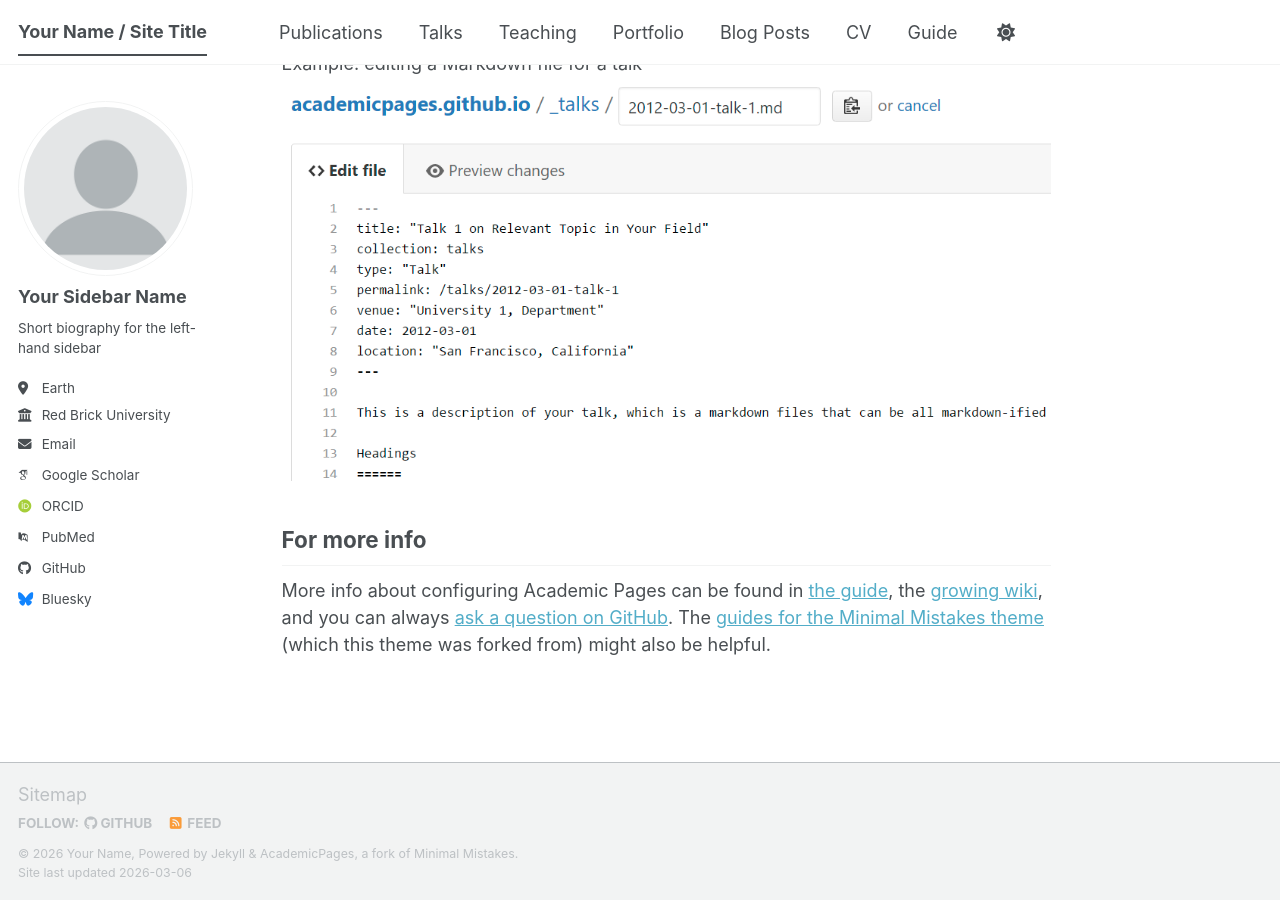
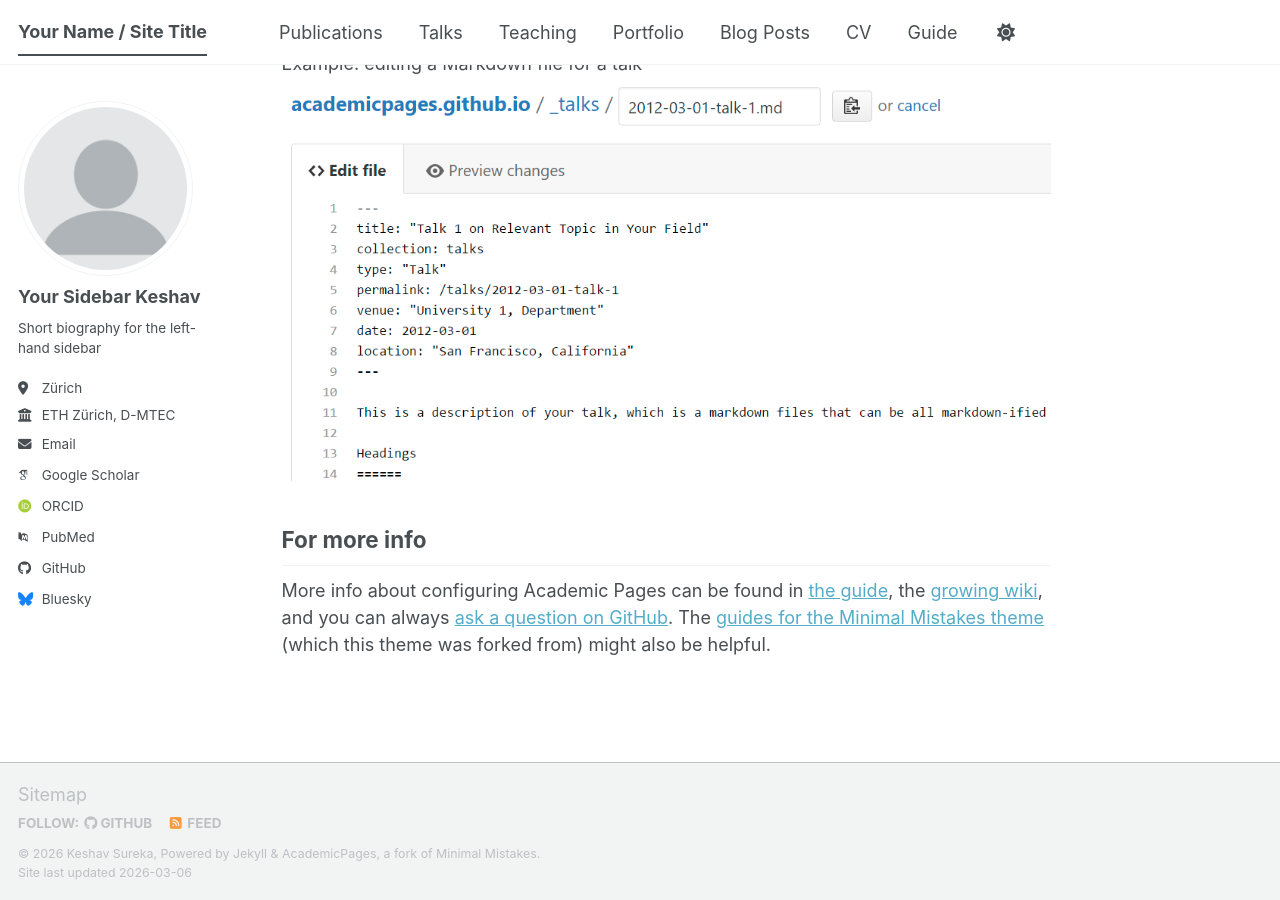
Before and after one commit to sureka-keshav/surekakeshav.github.io, a Jekyll site: the page built from _pages/about.md, in a window 1280 px wide and 900 px high, scrolled down 2720 px. Built offline with Jekyll 4.4.1, drawn with Linux system fonts in a browser that asks for light colours; some web fonts are replaced; a script bundle is joined from its source files by our own code; library files that are not in the unit come from our copies.

Commit message:
Update _config.yml

```diff
--- a/_config.yml
+++ b/_config.yml
@@ -11,7 +11,7 @@ locale                   : "en-US"
 site_theme               : "default" # The available themes options are "default", "air", "sunrise", "mint", "dirt" and "contrast"
 title                    : "Your Name / Site Title"
 title_separator          : "-"
-name                     : &name "Your Name"
+name                     : &name "Keshav Sureka"
 description              : &description "Your Name's academic portfolio"   # Update this with a general description of your site, this is the default if not overridden by a page
 url                      : https://academicpages.github.io # The base hostname & protocol for your site e.g. "https://[your GitHub username].github.io",
                                                            # or if you already have some other page hosted on Github then use "https://[your GitHub username].github.io/[Your Repo Name]"
@@ -24,13 +24,13 @@ repository               : "academicpages/academicpages.github.io"
 author:
   # Biographic information
   avatar           : "profile.png"
-  name             : "Your Sidebar Name"
-  pronouns         : # example: "she/her"
+  name             : "Your Sidebar Keshav"
+  pronouns         : # example:
   bio              : "Short biography for the left-hand sidebar"
-  location         : "Earth"
-  employer         : "Red Brick University"
+  location         : "Zürich"
+  employer         : "ETH Zürich, D-MTEC"
   uri              : # URL
-  email            : "none@example.org"
+  email            : "ksureka@ethz.ch"
 
   # Academic websites
   academia         : # URL
```
